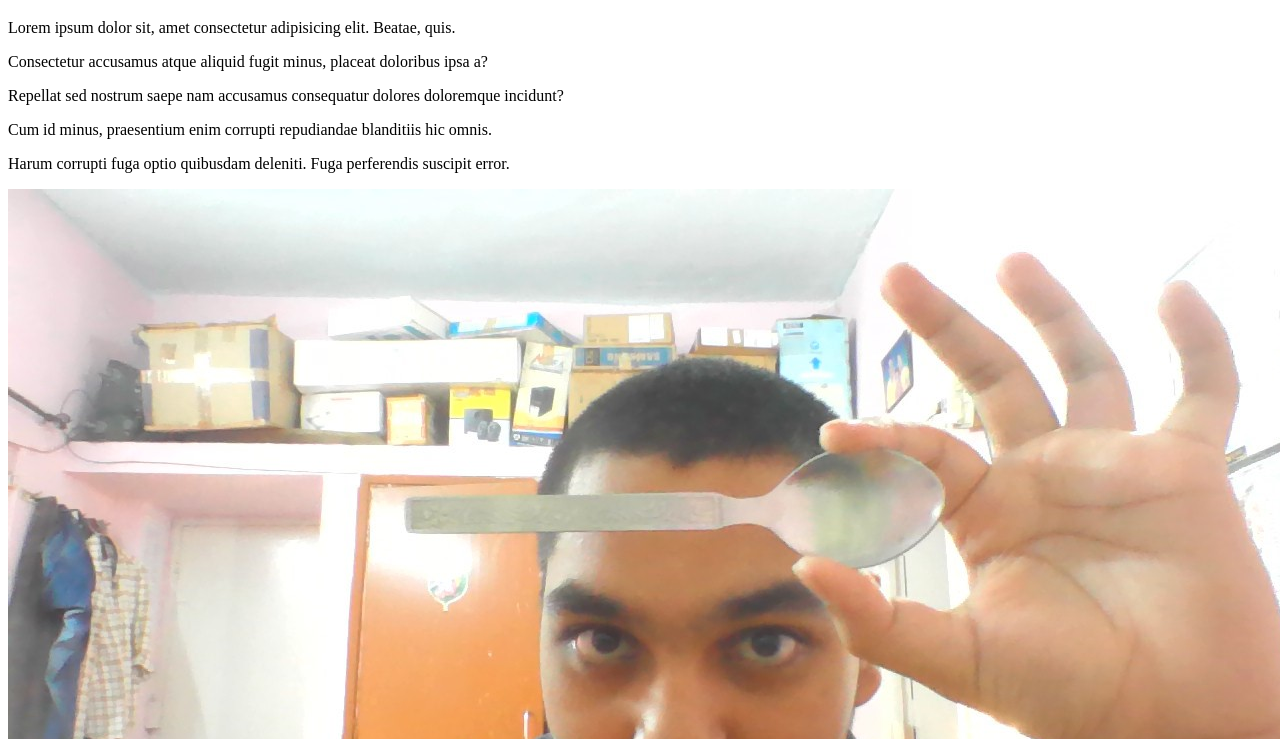
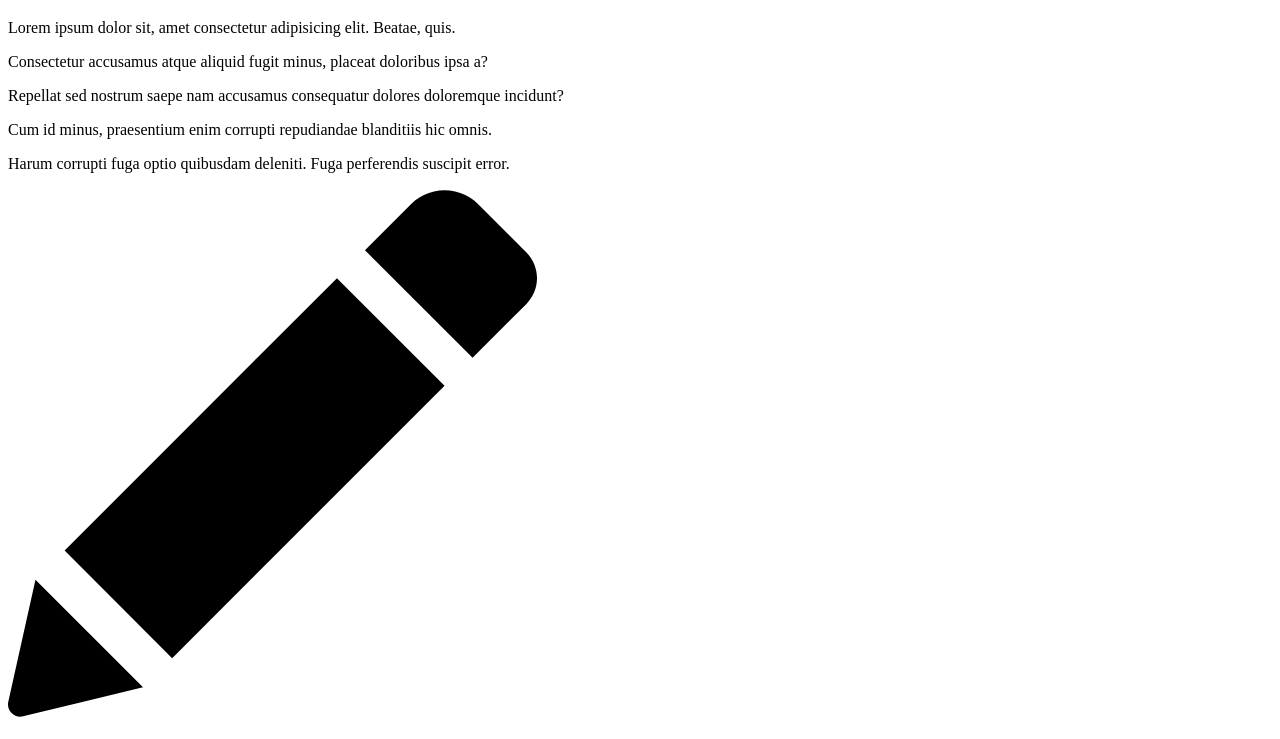
Before and after one commit to Divyam-Kumar-Pandey/meri_website, a plain HTML site: page docs/index.html in a window 1280 px wide. Shown: the part 61-800 px from the top of the page. Drawn offline with Linux system fonts and the light colour scheme.

Commit message:
svg_test

```diff
--- a/docs/index.html
+++ b/docs/index.html
@@ -13,6 +13,6 @@
     <p>Repellat sed nostrum saepe nam accusamus consequatur dolores doloremque incidunt?</p>
     <p>Cum id minus, praesentium enim corrupti repudiandae blanditiis hic omnis.</p>
     <p>Harum corrupti fuga optio quibusdam deleniti. Fuga perferendis suscipit error.</p>
-    <img src="WIN_20220302_17_24_11_Pro.jpg" alt="">
+    <img src="pencil-edit-button-svgrepo-com.svg" />
 </body>
 </html>
```
Also changed, not shown: docs/pencil-edit-button-svgrepo-com.svg (added).
